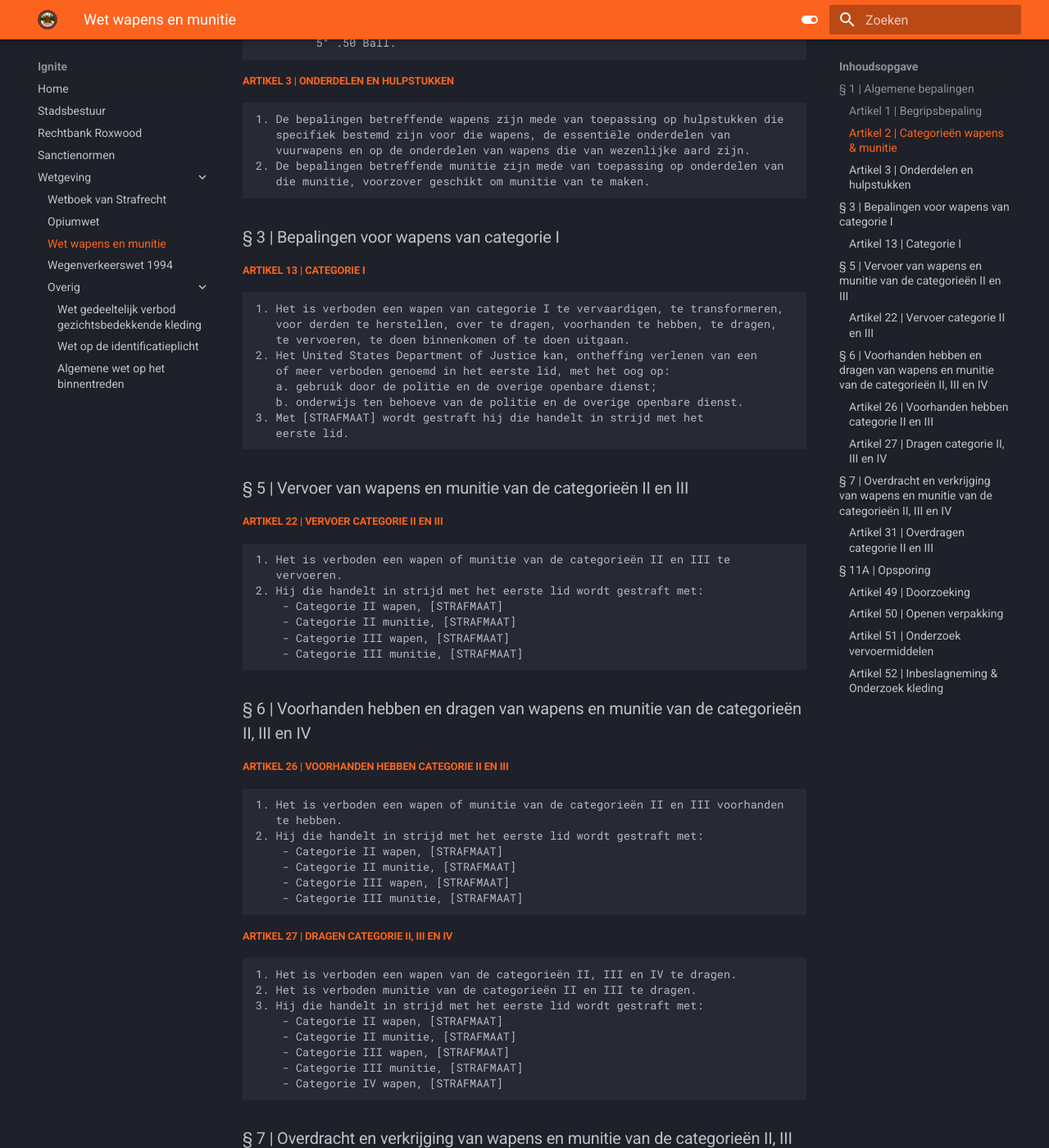
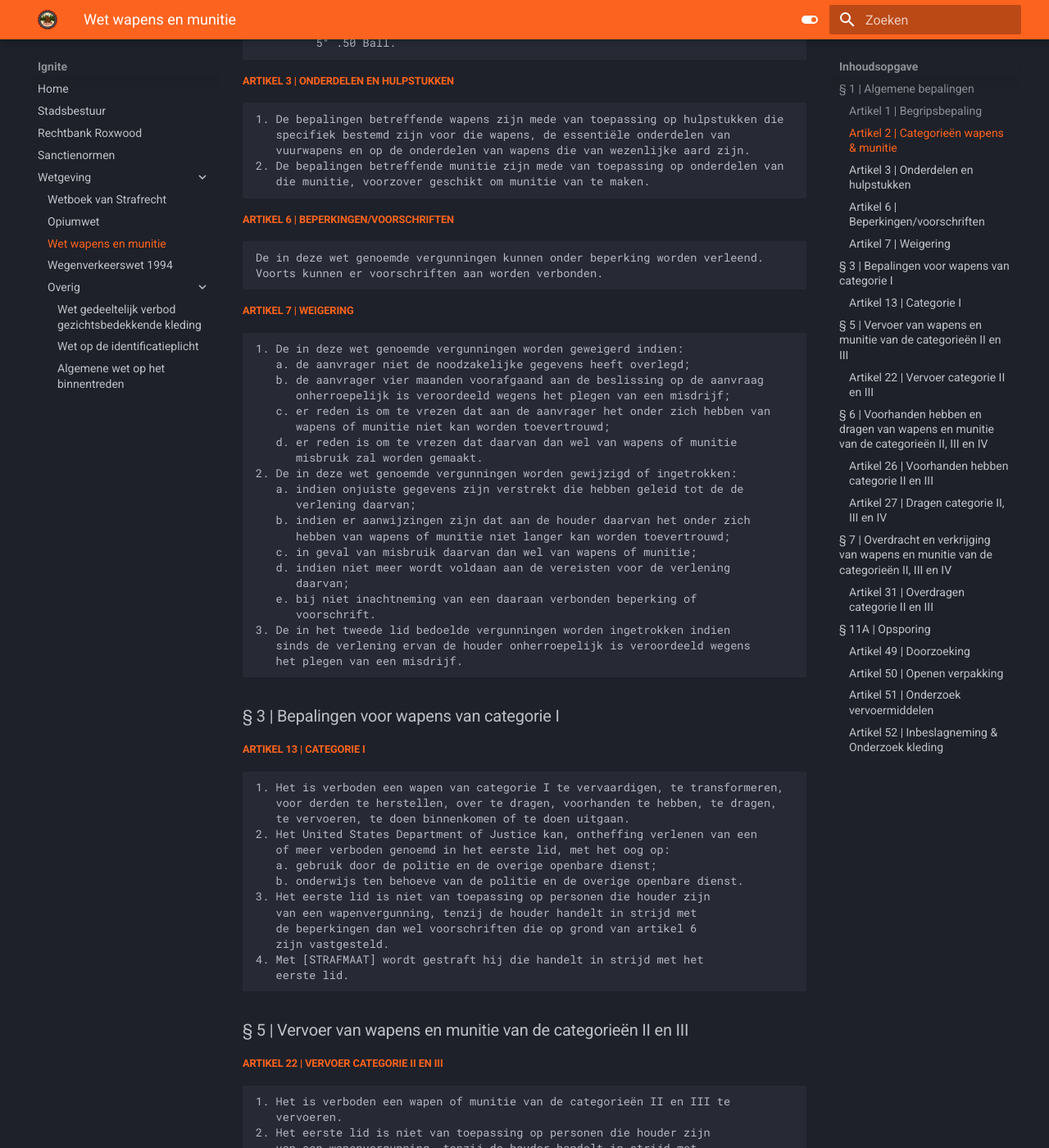
Before and after one commit to NLDenny/wetboek, an MkDocs documentation site: the page built from docs/wwm.md, in a window 1280 px wide and 1400 px high, scrolled down 1787 px. Shown: the whole window at 82% size. Built offline with MkDocs 1.6.1 and Material for MkDocs 9.7.7, drawn with Linux system fonts in a browser that asks for light colours; some of the changed text lies outside the part shown.

Commit message:
Update wwm.md

````diff
--- a/docs/wwm.md
+++ b/docs/wwm.md
@@ -98,6 +98,37 @@ In deze wet wordt verstaan onder:
    die munitie, voorzover geschikt om munitie van te maken.
 ```
 
+#####<span style="color: #fc631e;">Artikel 6 | Beperkingen/voorschriften</span>
+```
+De in deze wet genoemde vergunningen kunnen onder beperking worden verleend.
+Voorts kunnen er voorschriften aan worden verbonden.
+```
+
+#####<span style="color: #fc631e;">Artikel 7 | Weigering</span>
+```
+1. De in deze wet genoemde vergunningen worden geweigerd indien:
+   a. de aanvrager niet de noodzakelijke gegevens heeft overlegd;
+   b. de aanvrager vier maanden voorafgaand aan de beslissing op de aanvraag
+      onherroepelijk is veroordeeld wegens het plegen van een misdrijf;
+   c. er reden is om te vrezen dat aan de aanvrager het onder zich hebben van
+      wapens of munitie niet kan worden toevertrouwd;
+   d. er reden is om te vrezen dat daarvan dan wel van wapens of munitie
+      misbruik zal worden gemaakt.
+2. De in deze wet genoemde vergunningen worden gewijzigd of ingetrokken:
+   a. indien onjuiste gegevens zijn verstrekt die hebben geleid tot de de
+      verlening daarvan;
+   b. indien er aanwijzingen zijn dat aan de houder daarvan het onder zich
+      hebben van wapens of munitie niet langer kan worden toevertrouwd;
+   c. in geval van misbruik daarvan dan wel van wapens of munitie;
+   d. indien niet meer wordt voldaan aan de vereisten voor de verlening
+      daarvan;
+   e. bij niet inachtneming van een daaraan verbonden beperking of
+      voorschrift.
+3. De in het tweede lid bedoelde vergunningen worden ingetrokken indien
+   sinds de verlening ervan de houder onherroepelijk is veroordeeld wegens
+   het plegen van een misdrijf.
+```
+
 ### § 3 | Bepalingen voor wapens van categorie I
 
 #####<span style="color: #fc631e;">Artikel 13 | Categorie I</span>
@@ -109,7 +140,11 @@ In deze wet wordt verstaan onder:
    of meer verboden genoemd in het eerste lid, met het oog op:
    a. gebruik door de politie en de overige openbare dienst;
    b. onderwijs ten behoeve van de politie en de overige openbare dienst.
-3. Met [STRAFMAAT] wordt gestraft hij die handelt in strijd met het
+3. Het eerste lid is niet van toepassing op personen die houder zijn
+   van een wapenvergunning, tenzij de houder handelt in strijd met
+   de beperkingen dan wel voorschriften die op grond van artikel 6
+   zijn vastgesteld.
+4. Met [STRAFMAAT] wordt gestraft hij die handelt in strijd met het
    eerste lid.
 ```
 
@@ -119,7 +154,11 @@ In deze wet wordt verstaan onder:
 ```
 1. Het is verboden een wapen of munitie van de categorieën II en III te
    vervoeren.
-2. Hij die handelt in strijd met het eerste lid wordt gestraft met:
+2. Het eerste lid is niet van toepassing op personen die houder zijn
+   van een wapenvergunning, tenzij de houder handelt in strijd met
+   de beperkingen dan wel voorschriften die op grond van artikel 6
+   zijn vastgesteld.
+3. Hij die handelt in strijd met het eerste lid wordt gestraft met:
     - Categorie II wapen, [STRAFMAAT]
     - Categorie II munitie, [STRAFMAAT]
     - Categorie III wapen, [STRAFMAAT]
@@ -132,7 +171,11 @@ In deze wet wordt verstaan onder:
 ```
 1. Het is verboden een wapen of munitie van de categorieën II en III voorhanden
    te hebben.
-2. Hij die handelt in strijd met het eerste lid wordt gestraft met:
+2. Het eerste lid is niet van toepassing op personen die houder zijn
+   van een wapenvergunning, tenzij de houder handelt in strijd met
+   de beperkingen dan wel voorschriften die op grond van artikel 6
+   zijn vastgesteld.
+3. Hij die handelt in strijd met het eerste lid wordt gestraft met:
     - Categorie II wapen, [STRAFMAAT]
     - Categorie II munitie, [STRAFMAAT]
     - Categorie III wapen, [STRAFMAAT]
@@ -143,7 +186,11 @@ In deze wet wordt verstaan onder:
 ```
 1. Het is verboden een wapen van de categorieën II, III en IV te dragen.
 2. Het is verboden munitie van de categorieën II en III te dragen.
-3. Hij die handelt in strijd met het eerste lid wordt gestraft met:
+3. Het eerste lid en tweede lid is niet van toepassing op personen die houder zijn
+   van een wapenvergunning, tenzij de houder handelt in strijd met
+   de beperkingen dan wel voorschriften die op grond van artikel 6
+   zijn vastgesteld.
+4. Hij die handelt in strijd met het eerste of tweede lid wordt gestraft met:
     - Categorie II wapen, [STRAFMAAT]
     - Categorie II munitie, [STRAFMAAT]
     - Categorie III wapen, [STRAFMAAT]
````
